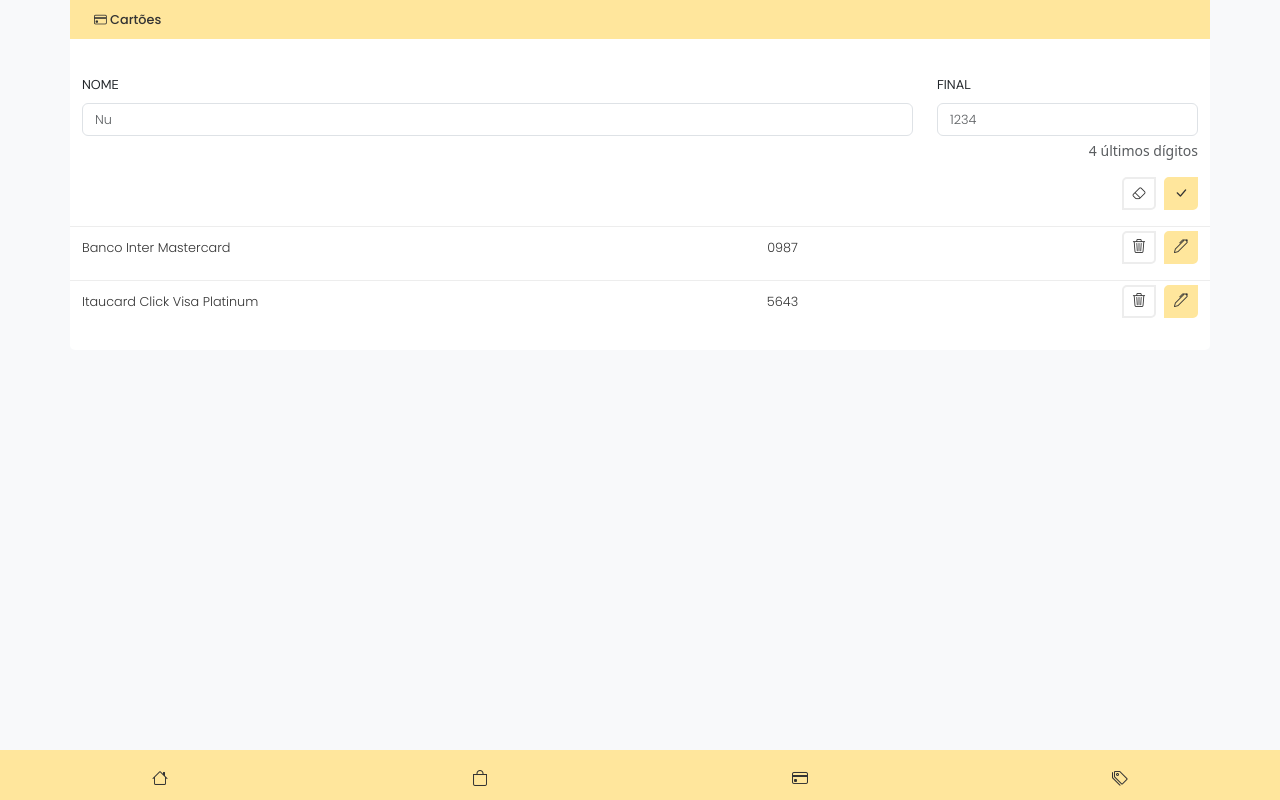
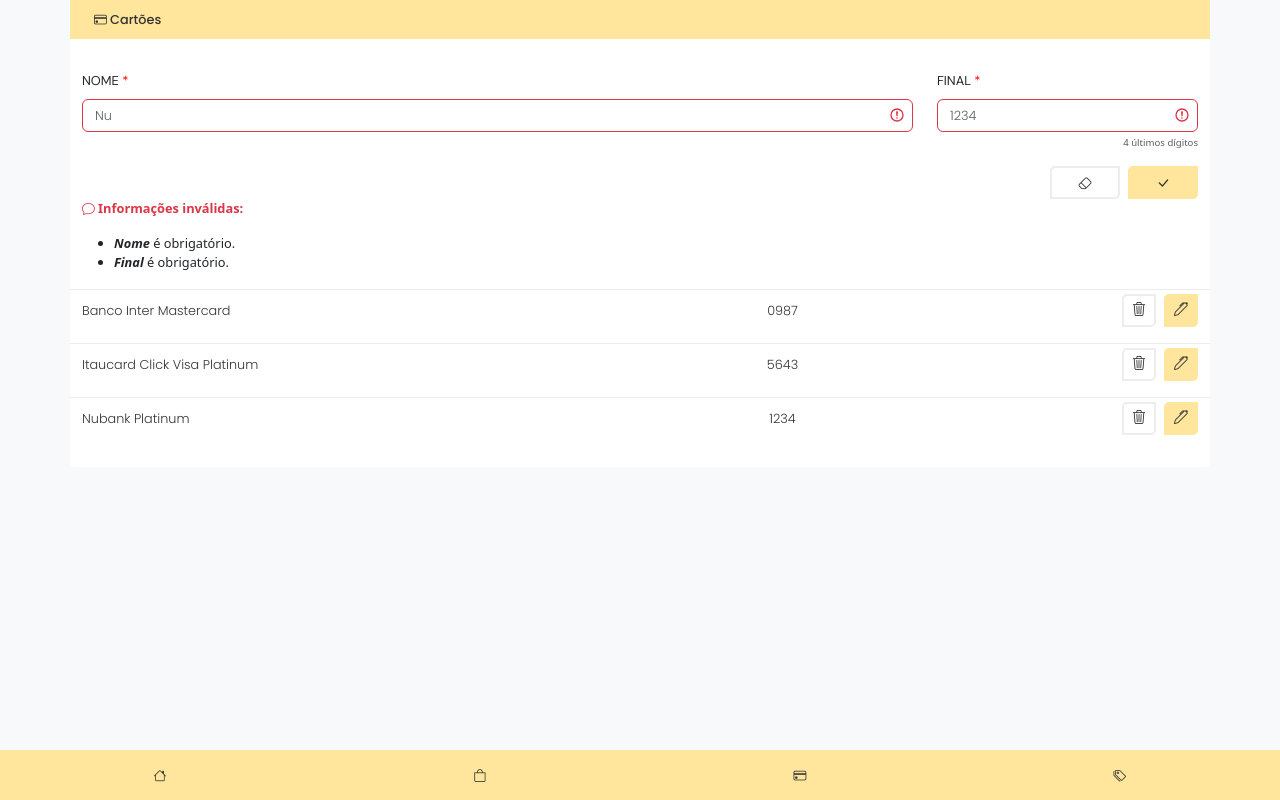
Before and after one commit to legitimoth/MeuBolsoFrontend, an Angular app: page /cartoes in a window 1280 px wide. Both pictures are taken after a click on the button 1181 px from the left and 193 px from the top of the page. Built offline with nearby package versions, Linux system fonts and the light colour scheme.

Commit message:
✅Done: Concluido Mock.

```diff
--- a/src/app/modules/cartao/cartao.component.html
+++ b/src/app/modules/cartao/cartao.component.html
@@ -1,46 +1,48 @@
 <app-header></app-header>
 
-<form class="row">
+<form [formGroup]="cartaoForm" class="row">
   <div class="col-9">
-    <label for="nome" class="form-label">NOME</label>
-    <input id="nome" type="text" class="form-control" placeholder="Nu" aria-label="Nome">
+    <label for="nome" class="form-label required">NOME</label>
+    <input formControlName="nome" id="nome" type="text" class="form-control" placeholder="Nu" aria-label="Nome" maxlength="27" [ngClass]="{ 'is-invalid': cartaoForm.get('nome')?.invalid && listarErros }">
   </div>
   <div class="col-3">
-    <label for="final" class="form-label">FINAL</label>
-    <input id="final" type="text" class="form-control" placeholder="1234" aria-label="Final">
+    <label for="final" class="form-label required">FINAL</label>
+    <input formControlName="final" id="final" type="text" class="form-control" placeholder="1234" aria-label="Final" maxlength="4" [ngClass]="{ 'is-invalid': cartaoForm.get('final')?.invalid && listarErros }">
     <small class="form-text text-muted text-end d-block">4 últimos dígitos</small>
   </div>
   <div class="mt-3 d-flex justify-content-end gap-2">
-    <button class="btn app-btn muted btn-sm" type="button">
+    <button class="btn app-btn app-btn-lg app-btn-muted btn-sm" type="button" (click)="limpar()">
       <i class="bi bi-eraser"></i>
     </button>
-    <button class="btn app-btn btn-sm" type="button">
+    <button class="btn app-btn app-btn-lg btn-sm" type="button" (click)="salvar()">
       <i class="bi bi-check-lg"></i>
     </button>
   </div>
 </form>
 
-<div class="lista row my-3">
-  <div class="col-6 mt-1 d-flex align-items-center">Banco Inter Mastercard</div>
-  <div class="col mt-1 d-flex align-items-center justify-content-center">0987</div>
+<div *ngIf="listarErros && cartaoForm.invalid" id="lista-erros">
+  <p class="text-danger"><strong><i class="bi bi-chat"></i> Informações inválidas:</strong></p>
+  <ul>
+    <li *ngIf="cartaoForm.get('nome')?.errors?.['required']"><strong><i>Nome</i></strong> é obrigatório.</li>
+    <li *ngIf="cartaoForm.get('nome')?.errors?.['maxLength']"><strong><i>Nome</i></strong> não pode ter mais de 27 caracteres.</li>
+    <li *ngIf="cartaoForm.get('final')?.errors?.['required']"><strong><i>Final</i></strong> é obrigatório.</li>
+    <li *ngIf="cartaoForm.get('final')?.errors?.['pattern']"><strong><i>Final</i></strong> deve conter exatamente 4 dígitos.</li>
+  </ul>
+</div>
+
+<div *ngFor="let cartao of cartoes" class="lista row my-3">
+  <div class="col-6 mt-1 d-flex align-items-center">
+    {{ cartao.nome }}
+  </div>
+  <div class="col mt-1 d-flex align-items-center justify-content-center">
+    {{ cartao.final }}
+  </div>
   <div class="col mt-1 d-flex justify-content-end gap-2">
-    <button class="btn app-btn muted btn-sm" type="button">
+    <button class="btn app-btn app-btn-muted btn-sm" type="button" (click)="excluir(cartao.id)">
       <i class="bi bi-trash3"></i>
     </button>
-    <button class="btn app-btn btn-sm" type="button">
+    <button class="btn app-btn btn-sm" type="button" (click)="editar(cartao.id)">
       <i class="bi bi-pen"></i>
     </button>
   </div>
 </div>
-<div class="lista row my-3">
-  <div class="col-6 mt-1 d-flex align-items-center">Itaucard Click Visa Platinum</div>
-  <div class="col mt-1 d-flex align-items-center justify-content-center">5643</div>
-  <div class="col mt-1 d-flex justify-content-end gap-2">
-    <button class="btn app-btn muted btn-sm" type="button">
-      <i class="bi bi-trash3"></i>
-    </button>
-    <button class="btn app-btn btn-sm" type="button">
-      <i class="bi bi-pen"></i>
-    </button>
-  </div>
-</div>
--- a/src/app/modules/cartao/cartao.component.ts
+++ b/src/app/modules/cartao/cartao.component.ts
@@ -1,15 +1,74 @@
 import { Component } from '@angular/core';
 import {HeaderComponent} from '../header/header.component';
+import {Cartao} from './interface/Cartao';
+import {CommonModule} from '@angular/common';
+import {FormBuilder, FormGroup, ReactiveFormsModule, Validators} from '@angular/forms';
 
 @Component({
   selector: 'app-cartao',
   standalone: true,
   imports: [
-    HeaderComponent
+    CommonModule,
+    HeaderComponent,
+    ReactiveFormsModule
   ],
   templateUrl: './cartao.component.html',
   styleUrl: './cartao.component.scss'
 })
 export class CartaoComponent {
+  cartoes : Cartao[] = [
+    { id: 1, nome: 'Banco Inter Mastercard', final: '0987' },
+    { id: 2, nome: 'Itaucard Click Visa Platinum', final: '5643' },
+    { id: 3, nome: 'Nubank Platinum', final: '1234' }
+  ];
 
+  cartaoForm: FormGroup;
+  cartaoEmEdicao: Cartao | null = null;
+  listarErros: boolean = false;
+
+  constructor(private fb: FormBuilder) {
+    this.cartaoForm = this.fb.group({
+      nome: ['', [Validators.required, Validators.maxLength(27)]],
+      final: ['', [Validators.required, Validators.pattern(/^\d{4}$/)]]
+    });
+  }
+
+  editar(id: number): void {
+    this.cartaoEmEdicao = this.cartoes.find(e => e.id === id) ?? null;
+    this.cartaoForm.patchValue({
+      nome: this.cartaoEmEdicao?.nome,
+      final: this.cartaoEmEdicao?.final,
+    });
+  }
+
+  salvar(): void {
+
+    if (this.cartaoForm.invalid) {
+      this.listarErros = true;
+      return;
+    }
+
+    if (this.cartaoEmEdicao) {
+      const index = this.cartoes.findIndex(c => c.id === this.cartaoEmEdicao?.id);
+      this.cartoes[index] = { ...this.cartaoEmEdicao, ...this.cartaoForm.value };
+
+    } else {
+      this.cartoes.push({
+        id: this.cartoes.length + 1,
+        ...this.cartaoForm.value
+      });
+    }
+
+    this.limpar();
+  }
+
+  limpar(): void {
+    this.cartaoForm.reset();
+    this.cartaoEmEdicao = null;
+    this.listarErros = false;
+  }
+
+  excluir(id: number): void {
+    this.cartoes = this.cartoes.filter(cartao => cartao.id !== id);
+  }
 }
--- /dev/null
+++ b/src/app/modules/cartao/interface/Cartao.ts
@@ -0,0 +1,5 @@
+export interface Cartao {
+  id: number;
+  nome: string;
+  final: string;
+}
--- a/src/styles.scss
+++ b/src/styles.scss
@@ -67,14 +67,19 @@
 //##############################//
 //#           STYLES           #//
 //##############################//
+
 body, html {
   margin: 0;
   padding: 0;
   background-color: #f8f9fa;
 }
 
+div, p, ul, li {
+  font-size: .8rem;
+}
+
 app-root {
-  padding-bottom: 60px; /* Espaço para evitar sobreposição com a navbar fixa */
+  padding-bottom: 60px;
 }
 
 h1 {
@@ -93,9 +98,18 @@
   font-family: 'Poppins-Light', serif;
 }
 
+small {
+  font-size: .6rem !important;
+}
+
+label.required::after {
+  content: " *";
+  color: red;
+}
+
 .form-control:focus {
-  border-color: #ffe69c; /* Define a nova cor da borda */
-  box-shadow: 0 0 0 0.25rem rgba(255, 230, 156, 0.5); /* Usa a cor #ffe69c com transparência */
+  border-color: #ffe69c;
+  box-shadow: 0 0 0 0.25rem rgba(255, 230, 156, 0.5);
 }
 
 .app-btn {
@@ -119,44 +133,33 @@
     opacity: 0.6;
   }
 
-  &.muted {
-    background-color: transparent; /* Fundo transparente */
-    border: 2px solid $app-cor-cinza; /* Borda cinza suave */
+  &.app-btn-muted {
+    background-color: transparent;
+    border: 2px solid $app-cor-cinza;
     color: $app-cor-preto;
 
     &:hover {
-      background-color: $app-cor-cinza; /* Fundo amarelo suave no hover */
-      border-color: $app-cor-cinza; /* Ajusta a borda no hover */
+      background-color: $app-cor-cinza;
+      border-color: $app-cor-cinza;
       color: $app-cor-preto;
     }
 
     &:active {
-      background-color: #ffd74d; /* Amarelo mais escuro ao clicar */
+      background-color: #ffd74d;
       border-color: #ffd74d;
-      color: #222; /* Texto mais escuro */
+      color: #222;
     }
 
     &:disabled {
       background-color: transparent;
-      border-color: #ccc; /* Borda cinza claro */
-      color: #aaa; /* Texto desabilitado */
+      border-color: #ccc;
+      color: #aaa;
       cursor: not-allowed;
       opacity: 0.6;
     }
   }
 
+  &.app-btn-lg {
+    min-width: 70px;
+  }
 }
-
-.app-btn-muted {
-  background-color: transparent; /* Fundo transparente */
-  border: 2px solid #999999; /* Borda cinza suave */
-  color: #333; /* Texto cinza escuro */
-  border-radius: 0; /* Botão quadrado */
-  transition: all 0.3s ease; /* Animação suave ao interagir */
-}
-
-.app-btn-muted:hover {
-  background-color: #ffe69c; /* Fundo amarelo no hover */
-  border-color: #ffe69c; /* Borda amarela no hover */
-  color: #333; /* Texto permanece cinza escuro */
-}
```
